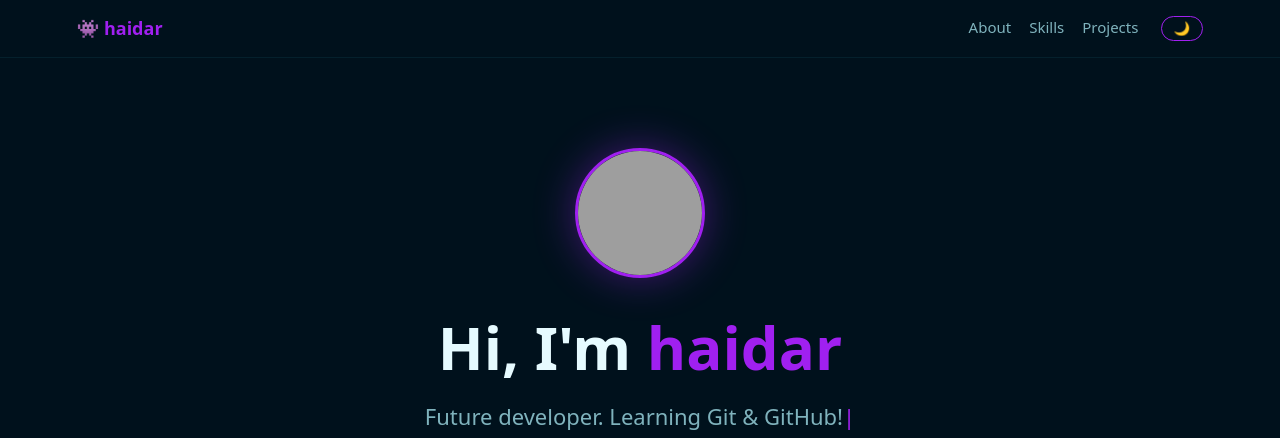
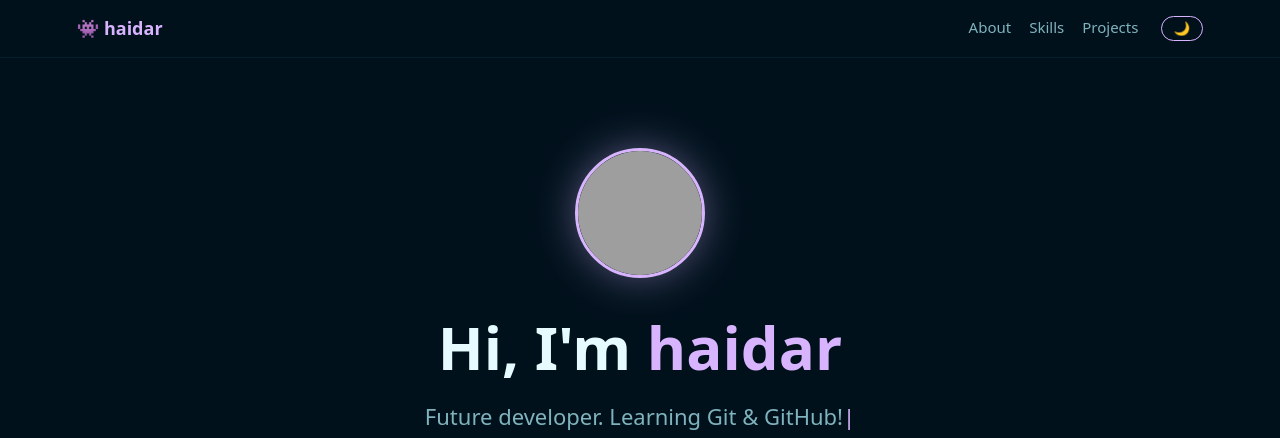
Before and after one commit to oo8b/oo8b.github.io, a plain HTML site: page index.html in a window 1280 px wide. Shown: the top 438 px of the page. Drawn offline with Linux system fonts and the light colour scheme; grey boxes are pictures that could not be loaded.

Commit message:
Update index.html

```diff
--- a/index.html
+++ b/index.html
@@ -18,7 +18,7 @@ var ABOUT   = "i am here to learn github , i love technology and learn new thing
 
 // ---- Bonus: make it yours ----
 var EMOJI           = "👾";          // any emoji you like
-var ACCENT_COLOR    = "#A020F0";     // try: "#ff5c8a"  "#ffb84d"  "#7cff6b"  "#a78bfa"
+var ACCENT_COLOR    = "#D8B4FE";     // try: "#ff5c8a"  "#ffb84d"  "#7cff6b"  "#a78bfa"
 var GITHUB_USERNAME = "oo8b";            // your GitHub username (shows your photo)
 var EMAIL           = "";            // optional, e.g. "me@example.com"
 
```
